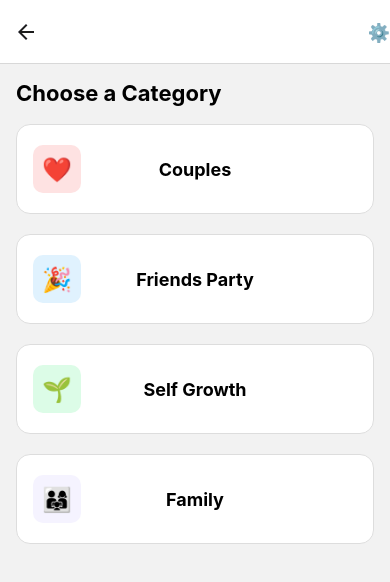
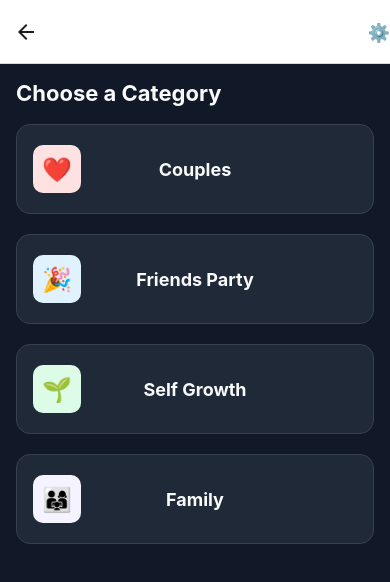
Before and after one commit to eyepat/GameTwo, a React Native app: screen /MainCategories in a window 390 px wide. Shown: the top 582 px of the page. Built offline with nearby package versions, Linux system fonts and the light colour scheme; what react-native-localize would draw is missing.

Commit message:
Fix the design

```diff
--- a/src/components/CategoryCard.tsx
+++ b/src/components/CategoryCard.tsx
@@ -7,7 +7,7 @@ export default function CategoryCard({title, locked, onPress, icon, color}: Prop
   return (
     <TouchableOpacity onPress={onPress} style={[styles.card, locked && styles.locked]}>
       <View style={styles.row}>
-        <View style={[styles.iconWrap, {backgroundColor: color || '#F3F4F6'}]}>
+        <View style={[styles.iconWrap, {backgroundColor: color || '#374151'}]}>
           <Text style={styles.iconText}>{icon ?? '🎲'}</Text>
         </View>
         <Text style={styles.title}>{title}</Text>
@@ -22,15 +22,15 @@ const styles = StyleSheet.create({
     paddingHorizontal: 16,
     paddingVertical: 20,
     borderWidth: 1,
-    borderColor: '#ddd',
+    borderColor: '#374151',
     borderRadius: 14,
     marginVertical: 10,
-    backgroundColor: '#fff',
+    backgroundColor: '#1F2937',
   },
-  locked: {opacity: 0.8},
+  locked: {opacity: 0.7},
   row: {flexDirection: 'row', alignItems: 'center', justifyContent: 'center', gap: 12},
   iconWrap: {width: 48, height: 48, borderRadius: 10, alignItems: 'center', justifyContent: 'center'},
-  iconText: {fontSize: 24},
-  title: {fontSize: 18, fontWeight: '700', flex: 1, textAlign: 'center'},
-  lock: {fontSize: 16},
+  iconText: {fontSize: 24, color: '#F9FAFB'},
+  title: {fontSize: 18, fontWeight: '700', flex: 1, textAlign: 'center', color: '#F9FAFB'},
+  lock: {fontSize: 16, color: '#F9FAFB'},
 });
--- a/src/components/GameCard.tsx
+++ b/src/components/GameCard.tsx
@@ -13,7 +13,7 @@ type Props = {
 export default function GameCard({title, onPress, icon, color, style, preview}: Props) {
   return (
     <TouchableOpacity onPress={onPress} style={[styles.card, style]}>
-      <View style={[styles.iconWrap, {backgroundColor: color || '#F3F4F6'}]}>
+      <View style={[styles.iconWrap, {backgroundColor: color || '#374151'}]}>
         {preview ? preview : <Text style={styles.iconText}>{icon ?? '🎮'}</Text>}
       </View>
       <Text style={styles.title}>{title}</Text>
@@ -25,13 +25,19 @@ const styles = StyleSheet.create({
   card: {
     padding: 12,
     borderWidth: 1,
-    borderColor: '#ddd',
+    borderColor: '#374151',
     borderRadius: 12,
     margin: 6,
-    backgroundColor: '#fff',
+    backgroundColor: '#1F2937',
     flex: 1,
   },
-  iconWrap: {width: '100%', aspectRatio: 1.4, borderRadius: 10, alignItems: 'center', justifyContent: 'center'},
-  iconText: {fontSize: 28},
-  title: {fontSize: 14, fontWeight: '600', marginTop: 8},
+  iconWrap: {
+    width: '100%',
+    aspectRatio: 1.4,
+    borderRadius: 10,
+    alignItems: 'center',
+    justifyContent: 'center',
+  },
+  iconText: {fontSize: 28, color: '#F9FAFB'},
+  title: {fontSize: 14, fontWeight: '600', marginTop: 8, color: '#F9FAFB', textAlign: 'center'},
 });
--- a/src/components/PlayerInput.tsx
+++ b/src/components/PlayerInput.tsx
@@ -25,6 +25,7 @@ export default function PlayerInput({players, onAdd, onRemove}: Props) {
         <TextInput
           style={styles.input}
           placeholder={t('enterPlayerName')}
+          placeholderTextColor="#9CA3AF"
           value={name}
           onChangeText={setName}
         />
@@ -48,8 +49,22 @@ export default function PlayerInput({players, onAdd, onRemove}: Props) {
 
 const styles = StyleSheet.create({
   row: {flexDirection: 'row', gap: 8, alignItems: 'center'},
-  input: {flex: 1, borderWidth: 1, borderColor: '#ccc', padding: 10, borderRadius: 6},
-  playerRow: {flexDirection: 'row', justifyContent: 'space-between', paddingVertical: 8},
-  playerText: {fontSize: 16},
-  remove: {fontSize: 18, color: '#c00', paddingHorizontal: 8},
+  input: {
+    flex: 1,
+    borderWidth: 1,
+    borderColor: '#4B5563',
+    padding: 10,
+    borderRadius: 6,
+    backgroundColor: '#1F2937',
+    color: '#F9FAFB',
+  },
+  playerRow: {
+    flexDirection: 'row',
+    justifyContent: 'space-between',
+    paddingVertical: 8,
+    borderBottomWidth: 1,
+    borderBottomColor: '#374151',
+  },
+  playerText: {fontSize: 16, color: '#F9FAFB'},
+  remove: {fontSize: 18, color: '#F87171', paddingHorizontal: 8},
 });
--- a/src/screens/CategoryListScreen.tsx
+++ b/src/screens/CategoryListScreen.tsx
@@ -115,8 +115,8 @@ export default function CategoryListScreen({route, navigation}: Props) {
 }
 
 const styles = StyleSheet.create({
-  container: {flex: 1, padding: 16},
-  title: {fontSize: 22, fontWeight: '700', marginBottom: 8},
+  container: {flex: 1, padding: 16, backgroundColor: '#111827'},
+  title: {fontSize: 22, fontWeight: '700', marginBottom: 8, color: '#F9FAFB'},
   modalOverlay: {
     flex: 1,
     backgroundColor: 'rgba(0, 0, 0, 0.4)',
--- a/src/screens/GameplayScreen.tsx
+++ b/src/screens/GameplayScreen.tsx
@@ -196,8 +196,12 @@ export default function GameplayScreen({route, navigation}: Props) {
           ) : null}
           {current ? (
             <View style={styles.row}>
-              <Button title={t('another')} onPress={handleAnother} />
-              <Button title={t('next')} onPress={handleNext} />
+              <TouchableOpacity onPress={handleAnother}>
+                <Text style={styles.textButton}>{t('another')}</Text>
+              </TouchableOpacity>
+              <TouchableOpacity onPress={handleNext}>
+                <Text style={styles.textButton}>{`${t('next')}>`}</Text>
+              </TouchableOpacity>
             </View>
           ) : null}
         </>
@@ -210,8 +214,12 @@ export default function GameplayScreen({route, navigation}: Props) {
           ) : null}
           <Text style={styles.player}>{t('currentPlayer', {name: currentPlayer || '-'})}</Text>
           <View style={styles.row}>
-            <Button title={t('another')} onPress={handleAnother} />
-            <Button title={t('next')} onPress={handleNext} />
+            <TouchableOpacity onPress={handleAnother}>
+              <Text style={styles.textButton}>{t('another')}</Text>
+            </TouchableOpacity>
+            <TouchableOpacity onPress={handleNext}>
+              <Text style={styles.textButton}>{`${t('next')}>`}</Text>
+            </TouchableOpacity>
           </View>
         </>
       )}
@@ -221,8 +229,8 @@ export default function GameplayScreen({route, navigation}: Props) {
 }
 
 const styles = StyleSheet.create({
-  container: {flex: 1, padding: 16, gap: 12},
-  title: {fontSize: 22, fontWeight: '700'},
+  container: {flex: 1, padding: 16, gap: 12, backgroundColor: '#111827'},
+  title: {fontSize: 22, fontWeight: '700', color: '#F9FAFB'},
   cardContainer: {
     marginTop: 16,
     padding: 20,
@@ -237,9 +245,9 @@ const styles = StyleSheet.create({
     elevation: 2,
   },
   cardText: {fontSize: 18, lineHeight: 26, color: '#111827', textAlign: 'center'},
-  player: {marginTop: 12, fontStyle: 'italic'},
+  player: {marginTop: 12, fontStyle: 'italic', color: '#F9FAFB'},
   row: {flexDirection: 'row', justifyContent: 'space-between', marginTop: 16},
-  playerMessage: {marginTop: 12, fontSize: 16},
+  playerMessage: {marginTop: 12, fontSize: 16, color: '#F9FAFB'},
   categoryGrid: {marginTop: 16, flexDirection: 'row', flexWrap: 'wrap', gap: 12},
   categoryButton: {
     paddingVertical: 12,
@@ -249,6 +257,7 @@ const styles = StyleSheet.create({
     borderWidth: 2,
     borderColor: 'transparent',
   },
-  categoryButtonActive: {borderColor: '#111827'},
+  categoryButtonActive: {borderColor: '#F9FAFB'},
   categoryButtonText: {fontSize: 16, fontWeight: '600'},
+  textButton: {fontSize: 18, fontWeight: '600', color: '#F9FAFB'},
 });
--- a/src/screens/GroupGamesScreen.tsx
+++ b/src/screens/GroupGamesScreen.tsx
@@ -29,22 +29,42 @@ export default function GroupGamesScreen({route, navigation}: Props) {
     categoryId: string;
     title: string;
   } | null>(null);
+  const doodles = useMemo(
+    () => [
+      {id: 'd1', icon: '🦋', position: styles.mindfulDoodleTopLeft},
+      {id: 'd2', icon: '🍦', position: styles.mindfulDoodleTopRight},
+      {id: 'd3', icon: '❤️', position: styles.mindfulDoodleBottomLeft},
+      {id: 'd4', icon: '⭐', position: styles.mindfulDoodleBottomRight},
+      {id: 'd5', icon: '🦄', position: styles.mindfulDoodleMidLeft},
+      {id: 'd6', icon: '🌟', position: styles.mindfulDoodleMidRight},
+      {id: 'd7', icon: '🍭', position: styles.mindfulDoodleMidTop},
+      {id: 'd8', icon: '🎈', position: styles.mindfulDoodleMidBottom},
+      {id: 'd9', icon: '✨', position: styles.mindfulDoodleNearBadge},
+    ],
+    [],
+  );
+
   const mindfulPreview = useMemo(
     () => (
-      <View style={styles.mindfulPreviewWrapper}>
+      <View style={styles.mindfulCanvas}>
+        {doodles.map(d => (
+          <Text key={d.id} style={[styles.mindfulDoodle, d.position]}>{d.icon}</Text>
+        ))}
+        <View style={styles.mindfulBadgeGrid}>
           {[
             {id: 'kanslor', key: 'mindfulCategories.kanslor', color: '#FECACA'},
             {id: 'nyfikenhet', key: 'mindfulCategories.nyfikenhet', color: '#FEF08A'},
             {id: 'mindfulness', key: 'mindfulCategories.mindfulness', color: '#BFDBFE'},
             {id: 'blandad', key: 'mindfulCategories.blandad', color: '#EDE9FE'},
           ].map(cat => (
-          <View key={cat.id} style={[styles.mindfulTile, {backgroundColor: cat.color}]}>
-            <Text style={styles.mindfulTileText}>{t(cat.key)}</Text>
+            <View key={cat.id} style={[styles.mindfulBadge, {backgroundColor: cat.color}]}>
+              <Text style={styles.mindfulBadgeText}>{t(cat.key)}</Text>
             </View>
           ))}
         </View>
+      </View>
     ),
-    [t],
+    [t, doodles],
   );
 
   useLayoutEffect(() => {
@@ -128,8 +148,8 @@ export default function GroupGamesScreen({route, navigation}: Props) {
 }
 
 const styles = StyleSheet.create({
-  container: {flex: 1, padding: 16},
-  title: {fontSize: 22, fontWeight: '700', marginBottom: 8},
+  container: {flex: 1, padding: 16, backgroundColor: '#111827'},
+  title: {fontSize: 22, fontWeight: '700', marginBottom: 8, color: '#F9FAFB'},
   modalOverlay: {
     flex: 1,
     backgroundColor: 'rgba(0, 0, 0, 0.4)',
@@ -153,17 +173,42 @@ const styles = StyleSheet.create({
     borderRadius: 8,
   },
   modalButtonText: {color: '#fff', fontSize: 16, fontWeight: '700'},
-  mindfulPreviewWrapper: {
-    width: '100%',
+  mindfulCanvas: {
+    flex: 1,
+    alignSelf: 'stretch',
+    backgroundColor: '#FEF3C7',
+    borderRadius: 18,
+    paddingVertical: 12,
+    paddingHorizontal: 12,
+    overflow: 'hidden',
+    justifyContent: 'center',
+  },
+  mindfulBadgeGrid: {
     flexDirection: 'row',
     flexWrap: 'wrap',
     justifyContent: 'center',
-    gap: 8,
+    columnGap: 10,
+    rowGap: 10,
   },
-  mindfulTile: {
-    paddingVertical: 8,
-    paddingHorizontal: 12,
-    borderRadius: 8,
+  mindfulBadge: {
+    flexBasis: '46%',
+    paddingVertical: 10,
+    borderRadius: 10,
+    alignItems: 'center',
   },
-  mindfulTileText: {fontSize: 12, fontWeight: '600', color: '#111827'},
+  mindfulBadgeText: {fontSize: 12, fontWeight: '700', color: '#111827', textAlign: 'center'},
+  mindfulDoodle: {
+    position: 'absolute',
+    fontSize: 18,
+    opacity: 0.8,
+  },
+  mindfulDoodleTopLeft: {top: 6, left: 10},
+  mindfulDoodleTopRight: {top: 10, right: 12},
+  mindfulDoodleBottomLeft: {bottom: 12, left: 14},
+  mindfulDoodleBottomRight: {bottom: 14, right: 12},
+  mindfulDoodleMidLeft: {top: '20%', left: 6},
+  mindfulDoodleMidRight: {top: '78%', right: 6},
+  mindfulDoodleMidTop: {top: '35%', left: '18%'},
+  mindfulDoodleMidBottom: {top: '55%', right: '20%'},
+  mindfulDoodleNearBadge: {top: '68%', left: '60%'},
 });
--- a/src/screens/MainCategoriesScreen.tsx
+++ b/src/screens/MainCategoriesScreen.tsx
@@ -53,6 +53,6 @@ export default function MainCategoriesScreen({navigation}: Props) {
 }
 
 const styles = StyleSheet.create({
-  container: {flex: 1, padding: 16},
-  title: {fontSize: 22, fontWeight: '700', marginBottom: 8},
+  container: {flex: 1, padding: 16, backgroundColor: '#111827'},
+  title: {fontSize: 22, fontWeight: '700', marginBottom: 8, color: '#F9FAFB'},
 });
--- a/src/screens/PlayerSetupScreen.tsx
+++ b/src/screens/PlayerSetupScreen.tsx
@@ -35,6 +35,6 @@ export default function PlayerSetupScreen({navigation}: Props) {
 }
 
 const styles = StyleSheet.create({
-  container: {flex: 1, padding: 16, gap: 8},
-  title: {fontSize: 22, fontWeight: '700', marginBottom: 8},
+  container: {flex: 1, padding: 16, gap: 8, backgroundColor: '#111827'},
+  title: {fontSize: 22, fontWeight: '700', marginBottom: 8, color: '#F9FAFB'},
 });
```
Lines whose indentation alone changed are shown as unchanged.
